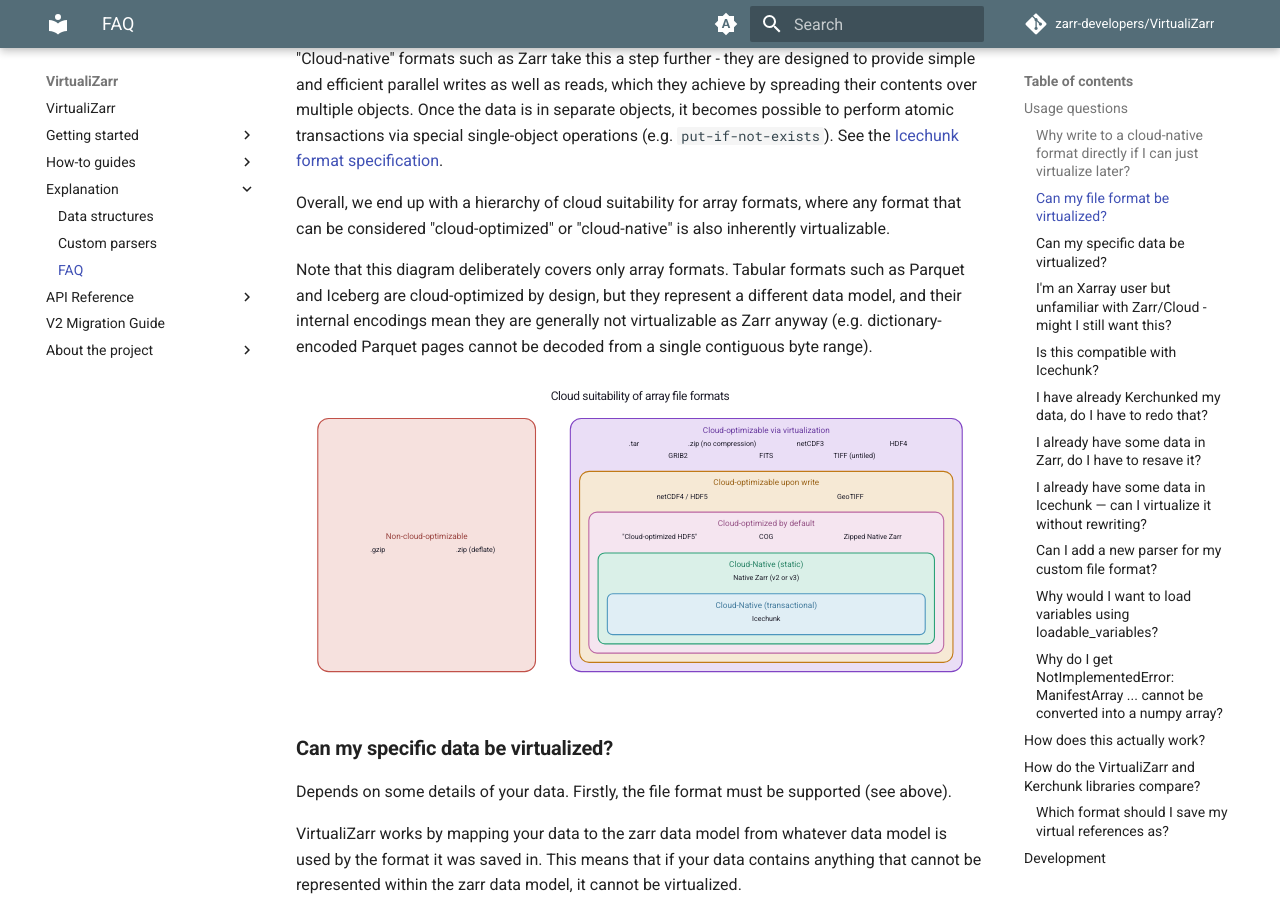
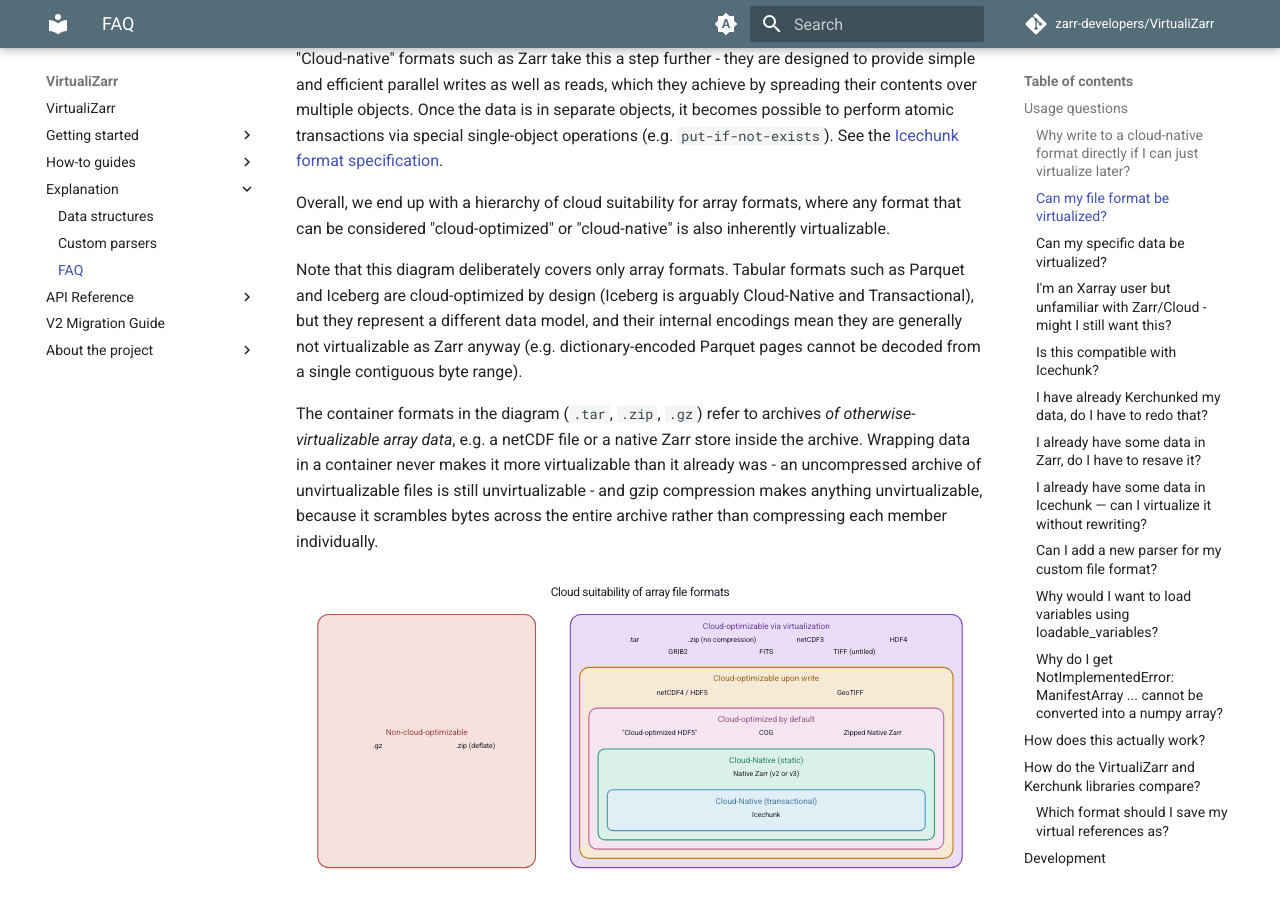
Before and after one commit to zarr-developers/VirtualiZarr, an MkDocs documentation site: the page built from docs/explanation/faq.md, in a window 1280 px wide and 900 px high, scrolled down 1526 px. Built offline with MkDocs 1.6.1 and Material for MkDocs 9.7.7, drawn with Linux system fonts in a browser that asks for light colours; comment, search, counter and statistics services are not loaded; the version menu is left out.

Commit message:
Rename .gzip row to .gz and add container-format footnote
Zipped Native Zarr stays in "Cloud-optimized by default". The FAQ note
clarifies that the container rows refer to archives of
otherwise-virtualizable array data.

````diff
--- a/docs/explanation/faq.md
+++ b/docs/explanation/faq.md
@@ -43,7 +43,10 @@ See the [Icechunk format specification](https://icechunk.io/en/latest/reference/
 Overall, we end up with a hierarchy of cloud suitability for array formats, where any format that can be considered "cloud-optimized" or "cloud-native" is also inherently virtualizable.
 
 Note that this diagram deliberately covers only array formats.
-Tabular formats such as Parquet and Iceberg are cloud-optimized by design, but they represent a different data model, and their internal encodings mean they are generally not virtualizable as Zarr anyway (e.g. dictionary-encoded Parquet pages cannot be decoded from a single contiguous byte range).
+Tabular formats such as Parquet and Iceberg are cloud-optimized by design (Iceberg is arguably Cloud-Native and Transactional), but they represent a different data model, and their internal encodings mean they are generally not virtualizable as Zarr anyway (e.g. dictionary-encoded Parquet pages cannot be decoded from a single contiguous byte range).
+
+The container formats in the diagram (`.tar`, `.zip`, `.gz`) refer to archives *of otherwise-virtualizable array data*, e.g. a netCDF file or a native Zarr store inside the archive.
+Wrapping data in a container never makes it more virtualizable than it already was - an uncompressed archive of unvirtualizable files is still unvirtualizable - and gzip compression makes anything unvirtualizable, because it scrambles bytes across the entire archive rather than compressing each member individually.
 
 ```python exec="true" html="true"
 import pathlib
````
Also changed, not shown: docs/_diagrams/format_tiers.md (+1 -1 lines).
